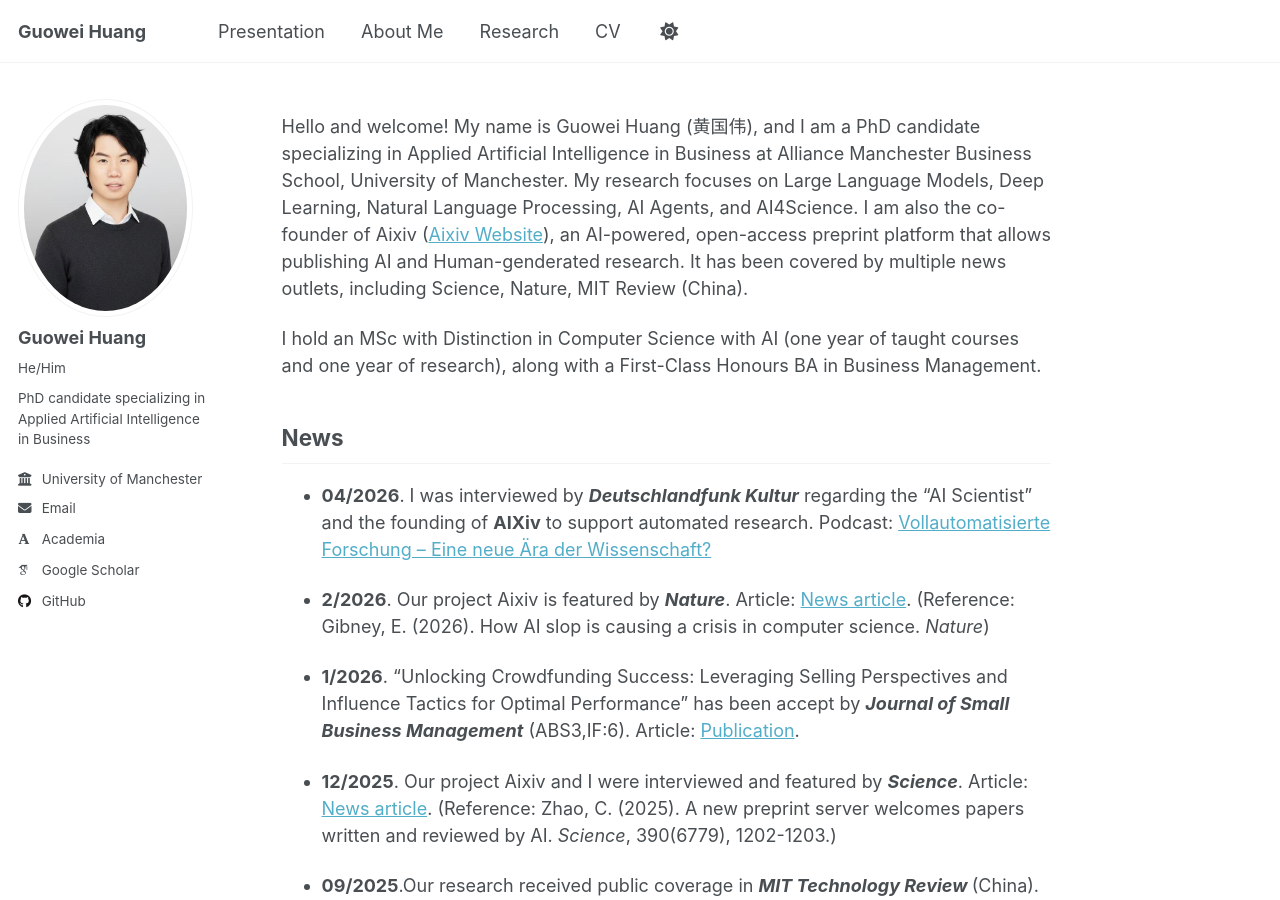
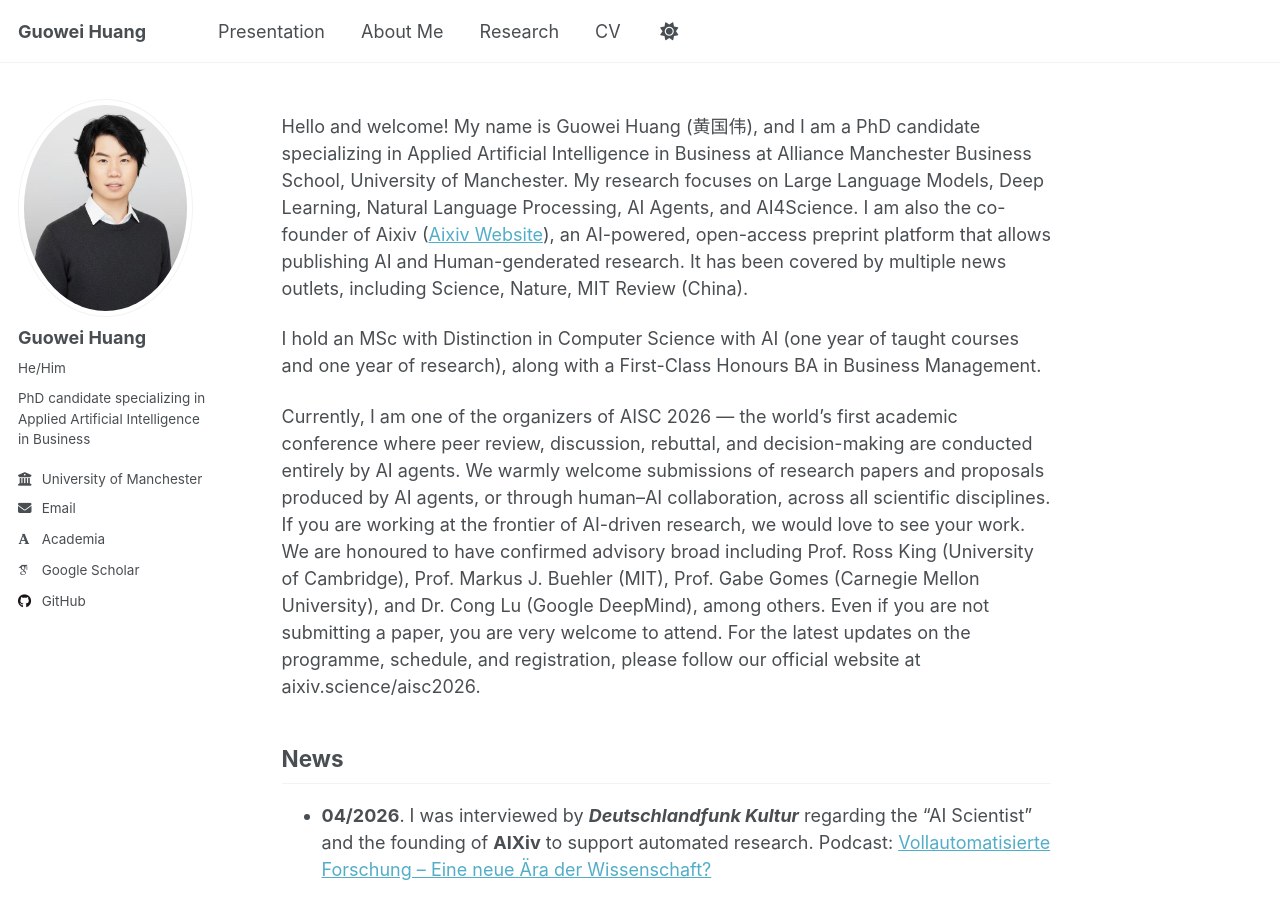
Before and after one commit to Oliverhuang123/Oliverhuang123.github.io, a Jekyll site: the page built from _pages/about.md, in a window 1280 px wide and 900 px high. Built offline with Jekyll 4.4.1, drawn with Linux system fonts in a browser that asks for light colours; some web fonts are replaced; a script that is not in the unit is left out.

Commit message:
Update about.md

```diff
--- a/_pages/about.md
+++ b/_pages/about.md
@@ -11,6 +11,7 @@ Hello and welcome! My name is Guowei Huang (黄国伟), and I am a PhD candidate
 
 I hold an MSc with Distinction in Computer Science with AI (one year of taught courses and one year of research), along with a First-Class Honours BA in Business Management.
 
+Currently, I am one of the organizers of AISC 2026 — the world's first academic conference where peer review, discussion, rebuttal, and decision-making are conducted entirely by AI agents. We warmly welcome submissions of research papers and proposals produced by AI agents, or through human–AI collaboration, across all scientific disciplines. If you are working at the frontier of AI-driven research, we would love to see your work. We are honoured to have confirmed advisory broad including Prof. Ross King (University of Cambridge), Prof. Markus J. Buehler (MIT), Prof. Gabe Gomes (Carnegie Mellon University), and Dr. Cong Lu (Google DeepMind), among others. Even if you are not submitting a paper, you are very welcome to attend. For the latest updates on the programme, schedule, and registration, please follow our official website at aixiv.science/aisc2026.
 
 
 ## News
```
